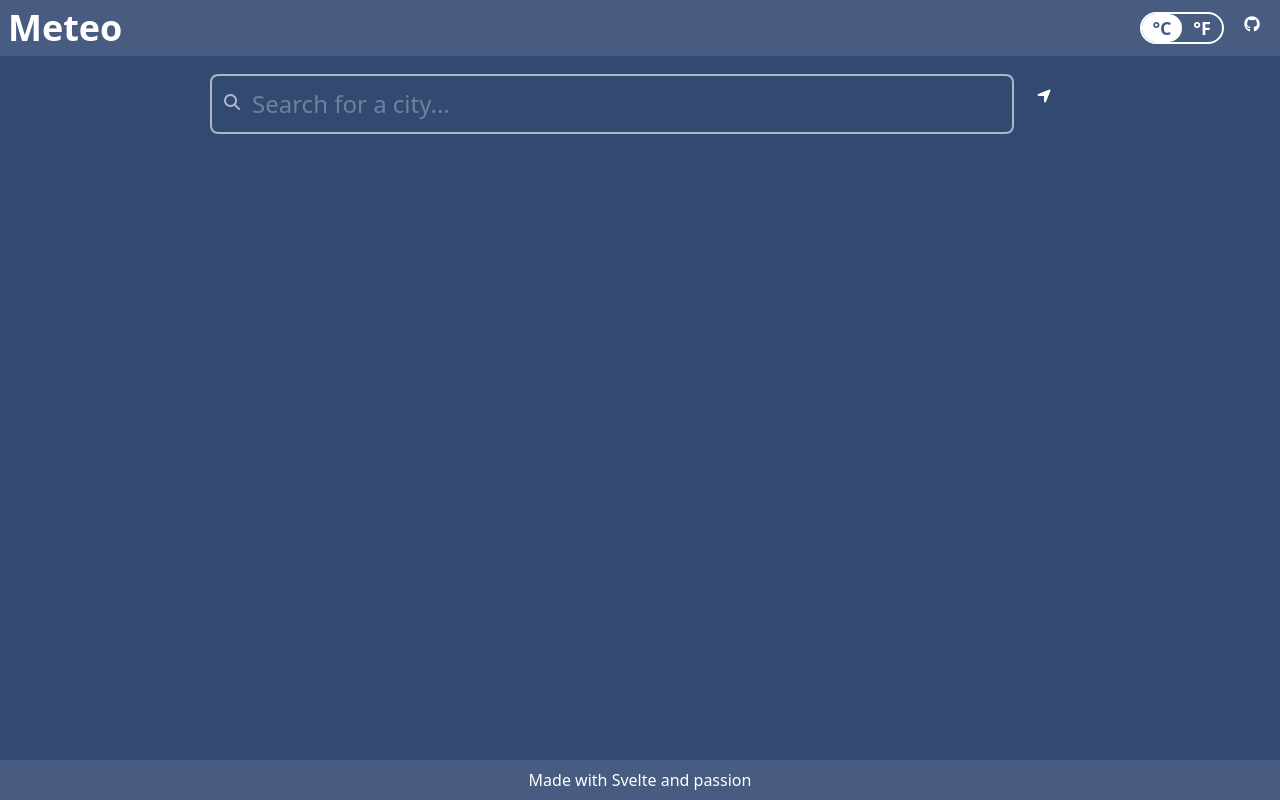
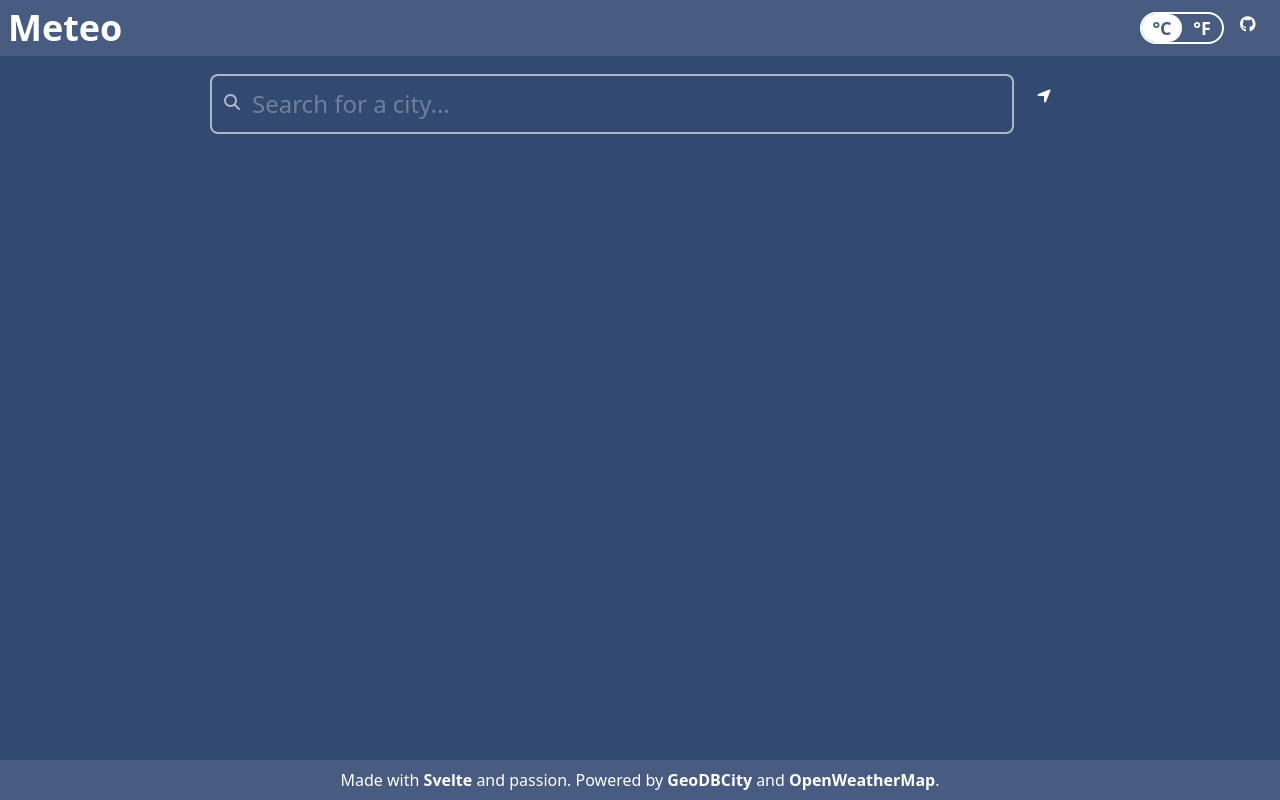
Before and after one commit to viethung7899/meteo, a Svelte app: page / in a window 1280 px wide. Built offline with nearby package versions, Linux system fonts and the light colour scheme; no server answers.

Commit message:
Add hyperlink

```diff
--- a/src/components/Footer.svelte
+++ b/src/components/Footer.svelte
@@ -4,5 +4,11 @@
 
 
 <footer class="text-center {$region} bg-opacity-10 w-full p-2">
-  Made with <a href="https://svelte.dev/">Svelte</a> and passion
+  Made with <a href="https://svelte.dev/">Svelte</a> and passion. Powered by <a href="http://geodb-cities-api.wirefreethought.com">GeoDBCity</a> and <a href="https://openweathermap.org/api">OpenWeatherMap</a>.
 </footer>
+
+<style>
+  a {
+    @apply font-bold hover:underline;
+  }
+</style>
--- a/src/components/Nav.svelte
+++ b/src/components/Nav.svelte
@@ -9,10 +9,11 @@
   <span class="text-4xl font-bold">Meteo</span>
   <div class="flex items-center space-x-2">
     <UnitControl />
-    <button
+    <a
+      href="https://github.com/viethung7899/meteo"
       class="p-2 flex justify-center h-full hover:{$region} hover:bg-opacity-20 rounded-md"
     >
       <i class="fa-brands fa-github h-6 aspect-square" />
-    </button>
+    </a>
   </div>
 </nav>
```
